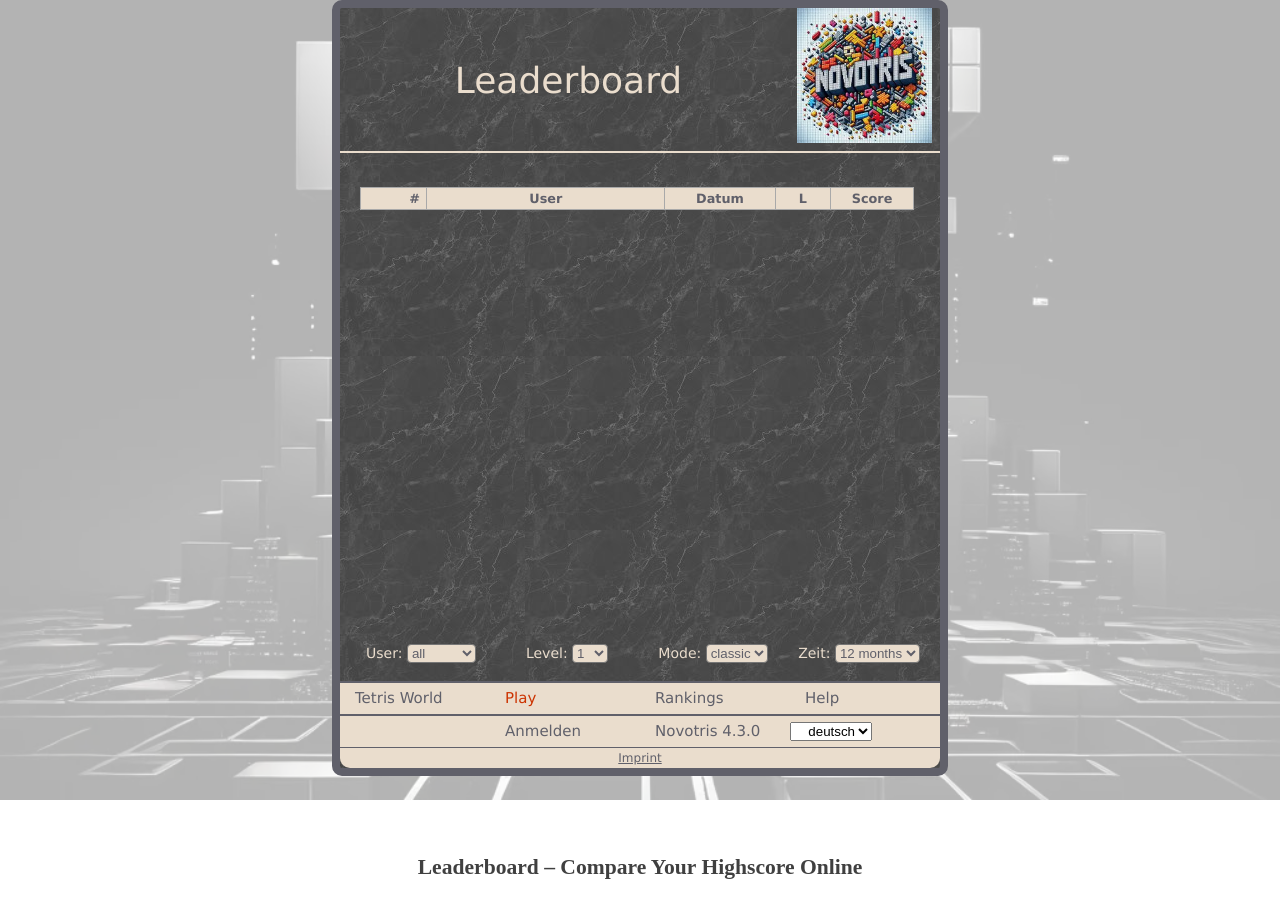
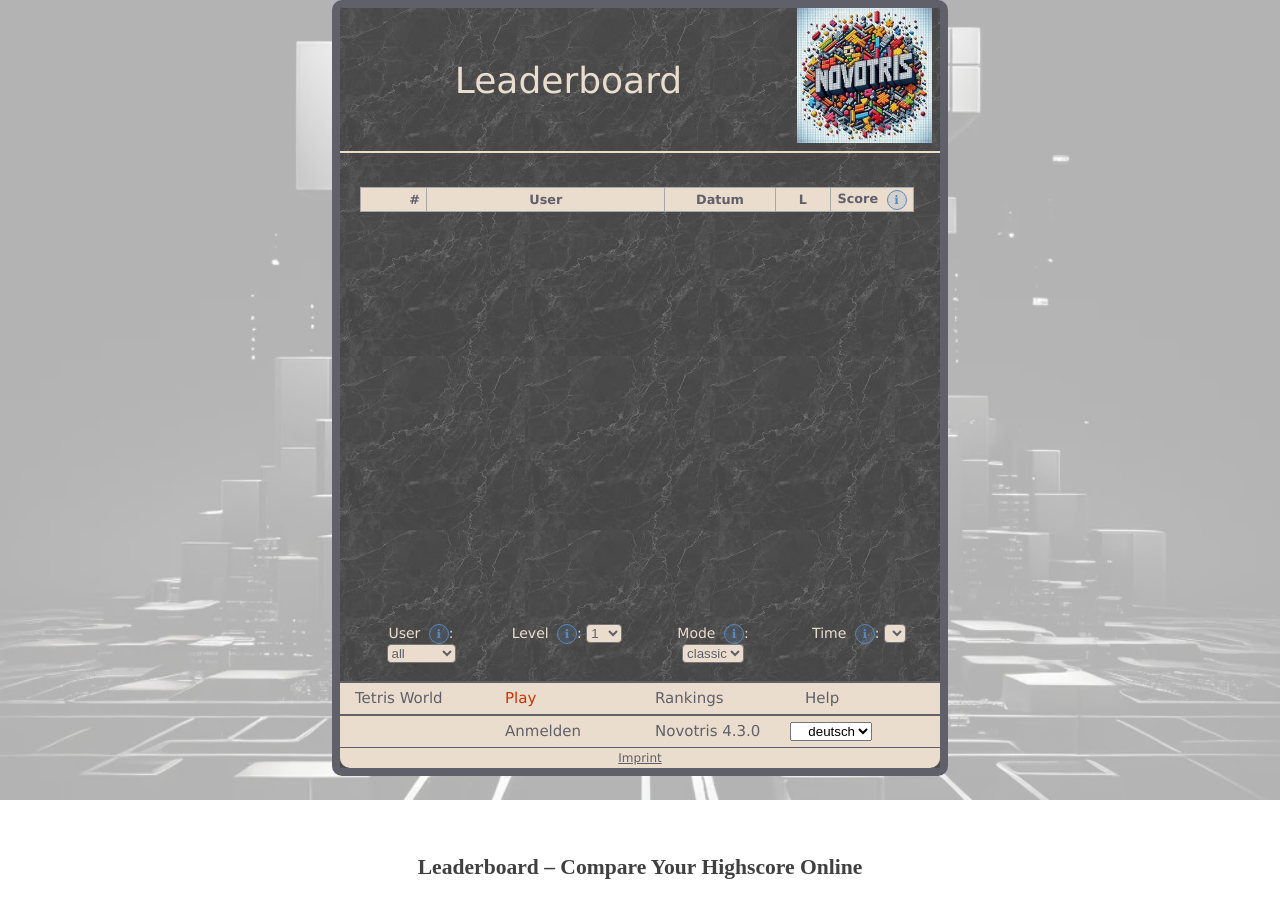
Before and after one commit to the-hockey-plaza/novotris, a PHP site: page /en/ranking.php in a window 1280 px wide. Shown: the top 903 px of the page. Run offline with PHP 8.4, Linux system fonts and the light colour scheme; lists and menus that the app fills with data are empty.

Commit message:
Sync branches.

```diff
--- a/public/css/novotris.css
+++ b/public/css/novotris.css
@@ -540,6 +540,61 @@ a.footer-label-only {
 	display: flex;
 	justify-content: center;
 }
+
+/* ===== TOOLTIP STYLES ===== */
+
+.tooltip-icon {
+	display: inline-block;
+	margin-left: 4px;
+	font-size: 14px;
+	line-height: 1;
+	cursor: help;
+	color: var(--novotris-color);
+	font-weight: bold;
+	user-select: none;
+	vertical-align: middle;
+	border-radius: 50%;
+	width: 18px;
+	height: 18px;
+	display: inline-flex;
+	align-items: center;
+	justify-content: center;
+	font-size: 12px;
+	background-color: rgba(90, 137, 191, 0.15);
+	border: 1px solid var(--novotris-color);
+	transition: background-color 0.2s ease, transform 0.2s ease;
+}
+
+.tooltip-icon:hover {
+	background-color: rgba(90, 137, 191, 0.25);
+	transform: scale(1.1);
+}
+
+#global-tooltip {
+	display: none;
+	position: fixed;
+	background-color: rgba(96, 96, 106, 0.95);
+	color: var(--light-text-color);
+	padding: 10px 12px;
+	border-radius: 6px;
+	font-size: 13px;
+	line-height: 1.4;
+	box-shadow: 0 4px 12px rgba(0, 0, 0, 0.5);
+	z-index: 10000;
+	border: 1px solid rgba(232, 173, 205, 0.3);
+	opacity: 0;
+	pointer-events: none;
+	transition: opacity 0.15s ease;
+	word-wrap: break-word;
+	white-space: pre-wrap;
+	max-width: 240px;
+}
+
+#global-tooltip.tooltip-visible {
+	opacity: 1;
+}
+
+/* ===== END TOOLTIP STYLES ===== */
 
 @media (min-width: 769px) {
 	.play-layout {
--- a/public/de/change-password.html
+++ b/public/de/change-password.html
@@ -53,13 +53,13 @@
 					<span id="lbl_registration_error_message"
 						style="font-size: 12pt; font-weight: bold; color: red"> </span>
 					<br> <span style="font-size: 16pt"></span> <br> <span
-						style="font-size: 12pt; font-weight: bold">Passwort</span><br>
+						style="font-size: 12pt; font-weight: bold">Passwort <span class="tooltip-icon" data-tooltip="Wähle ein neues Passwort, das sich vom alten unterscheidet.">ℹ</span></span><br>
 					<input type="password" id="input_registration_password" class="inpText"
 						onkeyup="classDialog.keyUp()" onkeyup="classDialog.keyUp()"
 						name="input_registration_password" autocomplete="off"
 						pattern="[a-zA-Z0-9äöüßÄÖÜ\-]*" size="30" maxlength="20"> <br>
 					<span style="font-size: 12pt; font-weight: bold">Passwort
-						(Wiederholung)</span><br> <input type="password"
+						(Wiederholung) <span class="tooltip-icon" data-tooltip="Zur Sicherheit erneut eingeben. Beide Felder müssen identisch sein.">ℹ</span></span><br> <input type="password"
 						id="input_registration_password_repeat" class="inpText"
 						onkeyup="classDialog.keyUp()"
 						name="input_registration_password_repeat" autocomplete="off"
@@ -145,6 +145,7 @@
 	<script src="../js/global.js?v=<?php echo filemtime('../js/global.js'); ?>"></script>
 	<script src="../js/main.js?v=<?php echo filemtime('../js/main.js'); ?>"></script>
 	<script src="../js/dialog.js?v=<?php echo filemtime('../js/dialog.js'); ?>"></script>
+	<script src="../js/tooltip.js?v=<?php echo filemtime('../js/tooltip.js'); ?>"></script>
 	<script src="../js/novotris.js?v=<?php echo filetime('../js/novotris.js'); ?>"></script>
 	<script src="../js/rendering.js?v=<?php echo filemtime('../js/rendering.js'); ?>"></script>
 	<script src="../js/highscore.js?v=<?php echo filemtime('../js/highscore.js'); ?>"></script>
--- a/public/de/impressum.php
+++ b/public/de/impressum.php
@@ -56,7 +56,7 @@
       <div class="novBody">
         <div class="help-text">
           <br> Armin Steidlinger <br> Softwareentwicklung <br> <br>
-          Heinrich-Heine-Ring 159 <br>D-76199 Karlsruhe<br>
+          <!-- Heinrich-Heine-Ring 159 <br> -->D-76199 Karlsruhe<br>
           Deutschland <br> <br> novotris (at) steidlinger.de
         </div>
       </div>
--- a/public/de/registration.html
+++ b/public/de/registration.html
@@ -68,7 +68,7 @@
 					onkeyup="classDialog.keyUp()" name="input_registration_user_name"
 					autocomplete="username" pattern="[a-zA-Z0-9äöüßÄÖÜ\-]*" size="30"
 					maxlength="20"> <br> <span
-					style="font-size: 12pt; font-weight: bold">Email</span><br> <input
+					style="font-size: 12pt; font-weight: bold">Email</span><br><input
 					type="email" id="input_registration_email" class="inpText"
 					onkeyup="classDialog.keyUp()" name="input_registration_email"
 					autocomplete="email" pattern="[a-zA-Z0-9äöüßÄÖÜ\-]*" size="30"
--- a/public/en/change-password.html
+++ b/public/en/change-password.html
@@ -52,13 +52,13 @@
 					<span id="lbl_registration_error_message"
 						style="font-size: 12pt; font-weight: bold; color: red"> </span>
 					<br> <span style="font-size: 16pt"></span> <br> <span
-						style="font-size: 12pt; font-weight: bold">Password</span><br>
+						style="font-size: 12pt; font-weight: bold">Password <span class="tooltip-icon" data-tooltip="Choose a new password that is different from your old one.">ℹ</span></span><br>
 					<input type="password" id="input_registration_password" class="inpText"
 						onkeyup="classDialog.keyUp()" onkeyup="classDialog.keyUp()"
 						name="input_registration_password" autocomplete="off"
 						pattern="[a-zA-Z0-9äöüßÄÖÜ\-]*" size="30" maxlength="20"> <br>
 					<span style="font-size: 12pt; font-weight: bold">Password
-						(Repeat)</span><br> <input type="password"
+						(Repeat) <span class="tooltip-icon" data-tooltip="Enter it again for confirmation. Both fields must match.">ℹ</span></span><br> <input type="password"
 						id="input_registration_password_repeat" class="inpText"
 						onkeyup="classDialog.keyUp()"
 						name="input_registration_password_repeat" autocomplete="off"
@@ -144,6 +144,7 @@
 	<script src="../js/global.js?v=<?php echo filemtime('../js/global.js'); ?>"></script>
 	<script src="../js/main.js?v=<?php echo filemtime('../js/main.js'); ?>"></script>
 	<script src="../js/dialog.js?v=<?php echo filemtime('../js/dialog.js'); ?>"></script>
+	<script src="../js/tooltip.js?v=<?php echo filemtime('../js/tooltip.js'); ?>"></script>
 	<script src="../js/novotris.js?v=<?php echo filetime('../js/novotris.js'); ?>"></script>
 	<script src="../js/rendering.js?v=<?php echo filemtime('../js/rendering.js'); ?>"></script>
 	<script src="../js/highscore.js?v=<?php echo filemtime('../js/highscore.js'); ?>"></script>
--- a/public/en/impressum.php
+++ b/public/en/impressum.php
@@ -56,7 +56,7 @@
       <div class="novBody">
         <div class="help-text">
           <br> Armin Steidlinger <br> Softwareentwicklung <br> <br>
-          Heinrich-Heine-Ring 159 <br>D-76199 Karlsruhe<br>
+          <!-- Heinrich-Heine-Ring 159 <br> -->D-76199 Karlsruhe<br>
           Deutschland <br> <br> novotris (at) steidlinger.de
         </div>
       </div>
--- a/public/en/ranking.php
+++ b/public/en/ranking.php
@@ -71,7 +71,7 @@
 								<th class="class-table-ranking rank-col-center" scope="col">User</th>
 								<th class="class-table-ranking rank-col-center" scope="col" width=20%>Datum</th>
 								<th class="class-table-ranking" scope="col" width=10%>L</th>
-								<th class="class-table-ranking" scope="col" width=15%>Score</th>
+								<th class="class-table-ranking" scope="col" width=15%>Score <span class="tooltip-icon" data-tooltip="Higher values are better. When scores are equal, the date decides.">ℹ</span></th>
 							</tr>
 						</thead>
 						<tbody id="table-body-ranking">
@@ -106,14 +106,14 @@
 
 				<div class="ranking-filter-bar">
 					<div class="ranking-filter-item">
-						User: <select id="drp-rnk-auswahl" class="drpMenu">
+						User <span class="tooltip-icon" data-tooltip="Show either all players or just your results.">ℹ</span>: <select id="drp-rnk-auswahl" class="drpMenu">
 							<option>all</option>
 							<option>only me</option>
 						</select>
 					</div>
 
 					<div class="ranking-filter-item">
-						Level: <select id="drp-rnk-level" class="drpMenu">
+						Level <span class="tooltip-icon" data-tooltip="Filter by level to see comparable results.">ℹ</span>: <select id="drp-rnk-level" class="drpMenu">
 							<option>all</option>
 							<option>1</option>
 							<option>2</option>
@@ -125,16 +125,14 @@
 					</div>
 
 					<div class="ranking-filter-item">
-						Mode: <select id="drp-rnk-mode" class="drpMenu">
+						Mode <span class="tooltip-icon" data-tooltip="Classic and Speed are scored separately. Choose the matching mode.">ℹ</span>: <select id="drp-rnk-mode" class="drpMenu">
 							<option>classic</option>
 							<option>speed</option>
 						</select>
 					</div>
 
 					<div class="ranking-filter-item">
-						Zeit: <select id="drp-rnk-period" class="drpMenu">
-							<option>12 months</option>
-							<option>overall</option>
+						Time <span class="tooltip-icon" data-tooltip="12 months shows current form, overall shows best scores across all years.">ℹ</span>: <select id="drp-rnk-period" class="drpMenu">
 						</select>
 					</div>
 				</div>
@@ -201,6 +199,8 @@
 		src="../js/novotris.js?v=<?php echo filemtime('../js/novotris.js'); ?>"></script>
 	<script
 		src="../js/dialog.js?v=<?php echo filemtime('../js/dialog.js'); ?>"></script>
+	<script
+		src="../js/tooltip.js?v=<?php echo filemtime('../js/tooltip.js'); ?>"></script>
 
 	<script>
 		document.addEventListener('DOMContentLoaded', onContentLoaded, false);
--- a/public/en/registration.html
+++ b/public/en/registration.html
@@ -60,7 +60,7 @@
 					onkeyup="classDialog.keyUp()" name="input_registration_user_name"
 					autocomplete="username" pattern="[a-zA-Z0-9äöüßÄÖÜ\-]*" size="30"
 					maxlength="20"> <br> <span
-					style="font-size: 12pt; font-weight: bold">Email</span><br> <input
+					style="font-size: 12pt; font-weight: bold">Email</span><br><input
 					type="email" id="input_registration_email" class="inpText"
 					onkeyup="classDialog.keyUp()" name="input_registration_email"
 					autocomplete="email" pattern="[a-zA-Z0-9äöüßÄÖÜ\-]*" size="30"
--- a/public/js/global.js
+++ b/public/js/global.js
@@ -119,33 +119,33 @@ function getText(key, p1, p2, p3, p4) {
 		case 'score_highscore':
 			switch (lang) {
 				case "de":
-					return "Du hast in diesem Spiel einen Score von <b>" + p1 + "</b> und damit einen neuen Highscore erreicht!";
+					return "Du hast in diesem Spiel einen Score von <span style='color:" + glNovotrisColor + "'>" + p1 + "</span> und damit einen <span style='color:" + glNovotrisColor + "'>neuen Highscore</span> erreicht!";
 				case "en":
-					return "You have reached a score of <b>" + p1 + "</b> in this game, which is a new high score!";
+					return "You have reached a score of <span style='color:" + glNovotrisColor + "'>" + p1 + "</span> in this game, which is a <span style='color:" + glNovotrisColor + "'>new high score</span>!";
 			}
 
 		case 'score':
 			switch (lang) {
 				case "de":
-					return "Du hast in diesem Spiel einen Score von <b>" + p1 + "</b> erreicht.";
+					return "Du hast in diesem Spiel einen Score von <span style='color:" + glNovotrisColor + "'>" + p1 + "</span> erreicht.";
 				case "en":
-					return "You have reached a score of <b>" + p1 + "</b> in this game.";
+					return "You have reached a score of <span style='color:" + glNovotrisColor + "'>" + p1 + "</span> in this game.";
 			}
 
 		case 'improved_ranking':
 			switch (lang) {
 				case "de":
-					return "Au&szlig;erdem hast du dich in der 12-Monats-Rangliste auf Platz <b>" + p1 + "</b> verbessert!";
+					return "Au&szlig;erdem hast du dich in der 12-Monats-Rangliste auf Platz <span style='color:" + glNovotrisColor + "'>" + p1 + "</span> verbessert!";
 				case "en":
-					return "You also moved up in the 12 months rankings to <b>" + p1 + "</b>!";
+					return "You also moved up in the 12 months rankings to <span style='color:" + glNovotrisColor + "'>" + p1 + "</span>!";
 			}
 
 		case 'score_next_level_unlock':
 			switch (lang) {
 				case "de":
-					return "Nur noch <b>" + p1 + "</b> Punkte bis zur Freischaltung von Level <b>" + p2 + "</b>!";
+					return "Nur noch <span style='color:" + glNovotrisColor + "'>" + p1 + "</span> Punkte bis zur Freischaltung von Level <span style='color:" + glNovotrisColor + "'>" + p2 + "</span>!";
 				case "en":
-					return "Only <b>" + p1 + "</b> points left to unlock level <b>" + p2 + "</b>!";
+					return "Only <span style='color:" + glNovotrisColor + "'>" + p1 + "</span> points left to unlock level <span style='color:" + glNovotrisColor + "'>" + p2 + "</span>!";
 			}
 
 		case 'changed_password':
@@ -397,9 +397,9 @@ function getText(key, p1, p2, p3, p4) {
 		case 'level_info_text':
 			switch (lang) {
 				case "de":
-					return p1 + " Punkte geben jeweils den nächsten Level frei.<br>Dein höchster Level: <b>" + p2 + "</b>";
+					return p1 + " Punkte geben jeweils den nächsten Level frei.<br>Dein höchster Level: <span style='color:" + glNovotrisColor + "'>" + p2 + "</span>";
 				case "en":
-					return p1 + " points unlock the next level.<br>Your highest level: <b>" + p2 + "</b>";
+					return p1 + " points unlock the next level.<br>Your highest level: <span style='color:" + glNovotrisColor + "'>" + p2 + "</span>";
 			}
 
 		case 'short_help_text':
--- a/public/js/highscore.js
+++ b/public/js/highscore.js
@@ -7,6 +7,7 @@ var glScoreFinished;
 var glHighscore;
 var glHighscoreFinished;
 var glOldRankingPosition;
+var glHasOvertakenHighscore;
 
 //var glNumberOfTypes;
 var glMaxLevelUser = 1;
@@ -16,6 +17,20 @@ var glUserName;
 var glUserNameTmp;
 
 let scoreLevel;
+
+function setScoreOvertakeHighlight(isActive) {
+	if (!glTxtScore) {
+		return;
+	}
+
+	if (isActive) {
+		glTxtScore.style.backgroundColor = glNovotrisColor;
+		glTxtScore.style.color = glLightTextColor;
+	} else {
+		glTxtScore.style.removeProperty('background-color');
+		glTxtScore.style.removeProperty('color');
+	}
+}
 
 function setBrickWidth(size) {
 	let frame = document.getElementById('div-play-frame');
@@ -66,10 +81,18 @@ function setBrickWidth(size) {
 
 function resetScore() {
 	glScore = 0;
+	glHasOvertakenHighscore = false;
+	setScoreOvertakeHighlight(false);
 }
 
 function increaseScore(points) {
 	glScore += points;
+
+	if (!glHasOvertakenHighscore && getHighscore() > 0 && glScore > getHighscore()) {
+		glHasOvertakenHighscore = true;
+		setScoreOvertakeHighlight(true);
+	}
+
 	showScore();
 
 	if (glScore >= scoreLevel) {
@@ -109,6 +132,7 @@ function getHighscore() {
 
 function showScore() {
 	glTxtScore.innerHTML = glScore;
+	setScoreOvertakeHighlight(!!glHasOvertakenHighscore);
 }
 
 function showHighscore() {
--- a/public/js/user.js
+++ b/public/js/user.js
@@ -478,8 +478,7 @@ class User {
 
 	registerSuccess(result, email, activationCode) {
 		console.log("result: " + result);
-		let userData = JSON.parse(result);
-		let userId = userData.user_id;
+		let userId = result.user_id;
 
 		if (userId == 0) {
 			document.getElementById('lbl_registration_error_message').innerHTML = getText("registration_invalid");
```
Also changed, not shown: public/de/index.php (+5 -3 lines), public/de/login.html (+5 -4 lines), public/de/play.php (+8 -6 lines), public/de/ranking.php (+7 -5 lines), public/de/reset-password.html (+5 -3 lines), public/en/index.php (+5 -3 lines), public/en/login.html (+5 -4 lines), public/en/play.php (+8 -5 lines), public/en/reset-password.html (+5 -3 lines).
